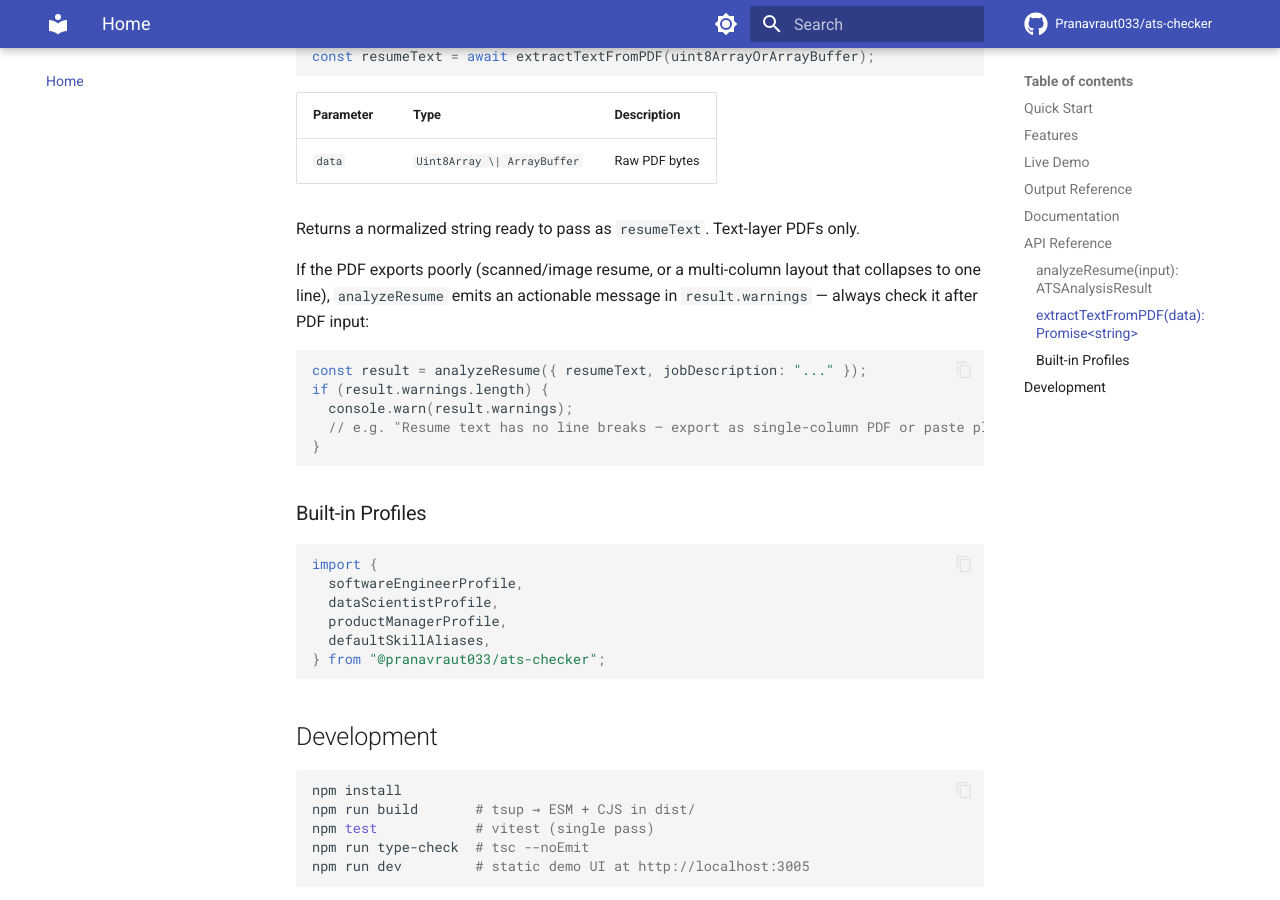
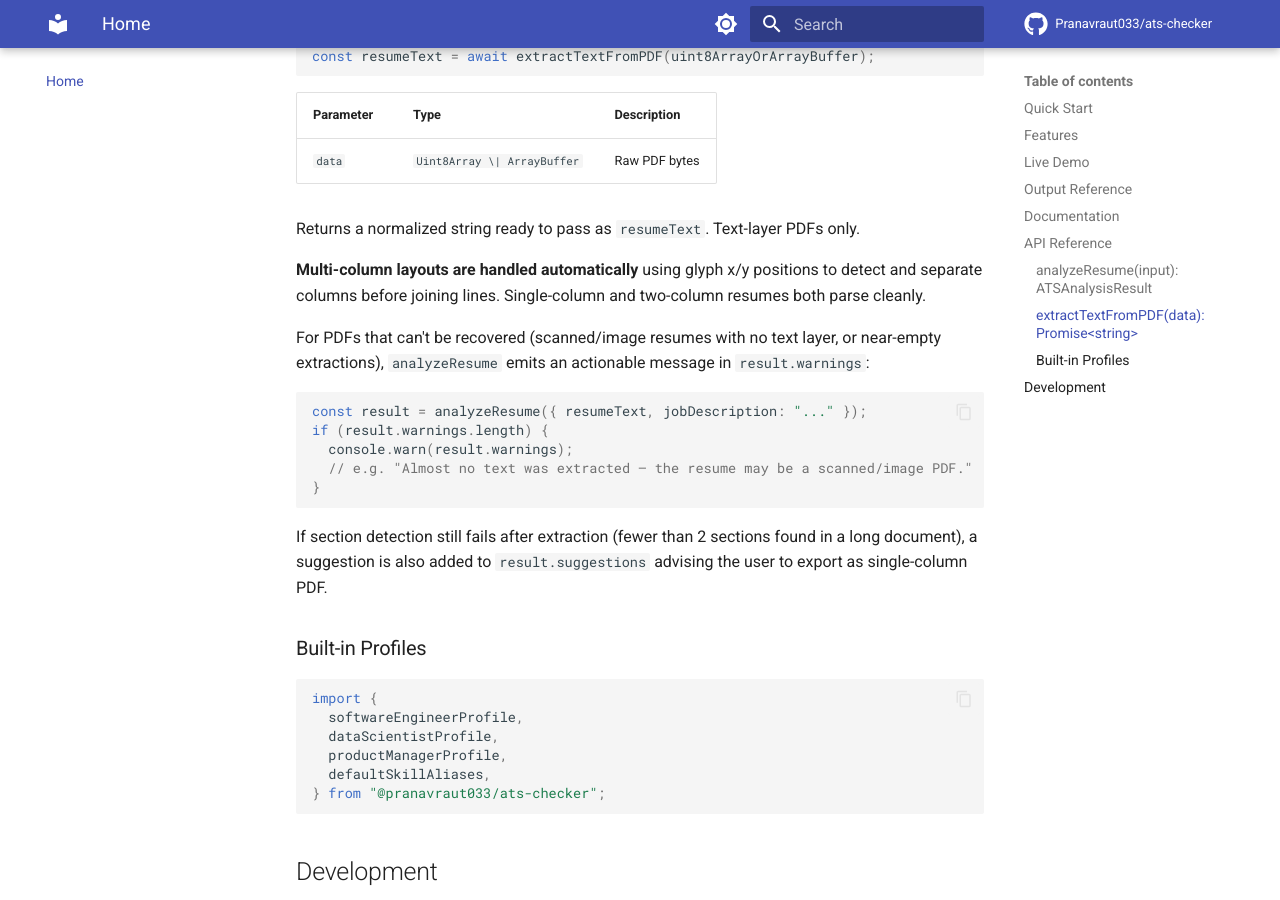
Before and after one commit to Pranavraut033/ats-checker, an MkDocs documentation site: the page built from docs/index.md, in a window 1280 px wide and 900 px high, scrolled down 2899 px. Built offline with MkDocs 1.6.1 and Material for MkDocs 9.7.7, drawn with Linux system fonts in a browser that asks for light colours; comment, search, counter and statistics services are not loaded.

Commit message:
docs: update documentation for PDF extraction and API

````diff
--- a/docs/index.md
+++ b/docs/index.md
@@ -102,15 +102,19 @@ const resumeText = await extractTextFromPDF(uint8ArrayOrArrayBuffer);
 
 Returns a normalized string ready to pass as `resumeText`. Text-layer PDFs only.
 
-If the PDF exports poorly (scanned/image resume, or a multi-column layout that collapses to one line), `analyzeResume` emits an actionable message in `result.warnings` — always check it after PDF input:
+**Multi-column layouts are handled automatically** using glyph x/y positions to detect and separate columns before joining lines. Single-column and two-column resumes both parse cleanly.
+
+For PDFs that can't be recovered (scanned/image resumes with no text layer, or near-empty extractions), `analyzeResume` emits an actionable message in `result.warnings`:
 
 ```typescript
 const result = analyzeResume({ resumeText, jobDescription: "..." });
 if (result.warnings.length) {
   console.warn(result.warnings);
-  // e.g. "Resume text has no line breaks — export as single-column PDF or paste plain text."
+  // e.g. "Almost no text was extracted — the resume may be a scanned/image PDF."
 }
 ```
+
+If section detection still fails after extraction (fewer than 2 sections found in a long document), a suggestion is also added to `result.suggestions` advising the user to export as single-column PDF.
 
 ### Built-in Profiles
 
````
Also changed, not shown: README.md (+4 -2 lines), docs/ui.md (+8 -1 lines).
